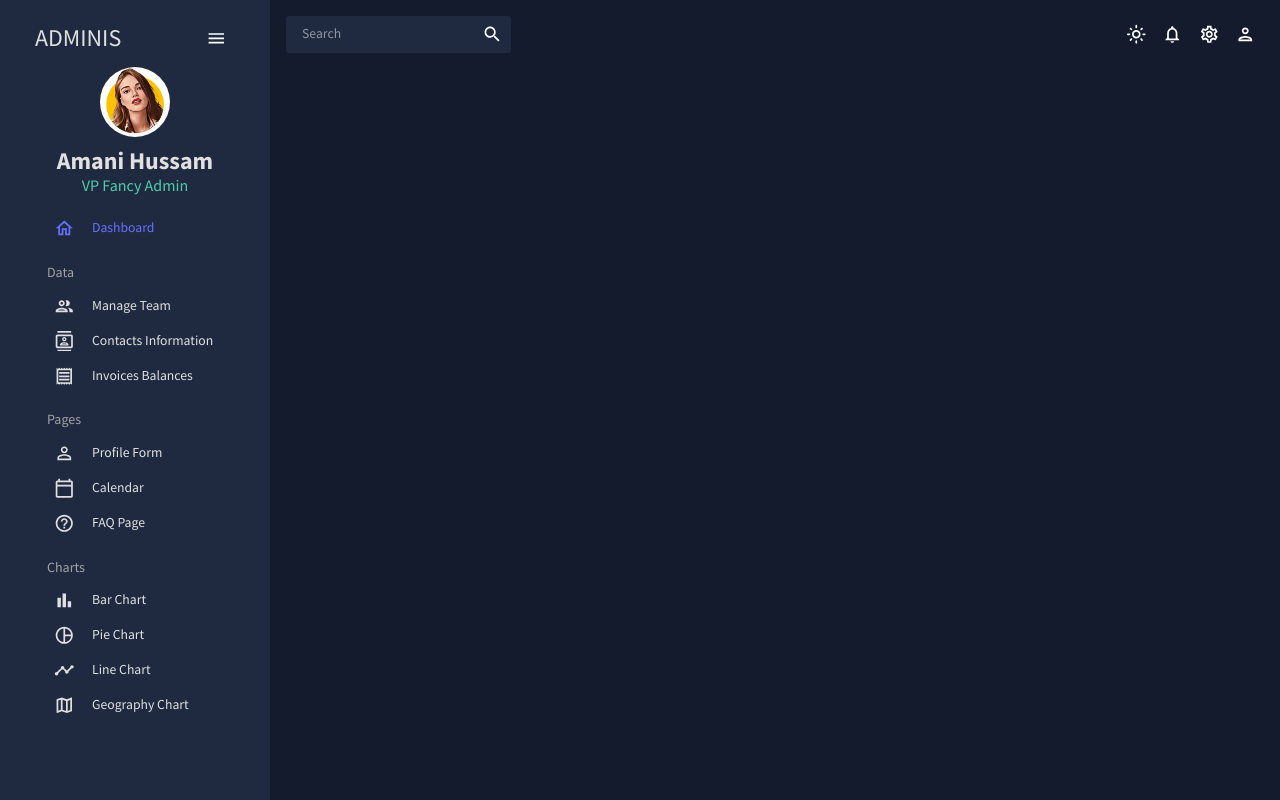
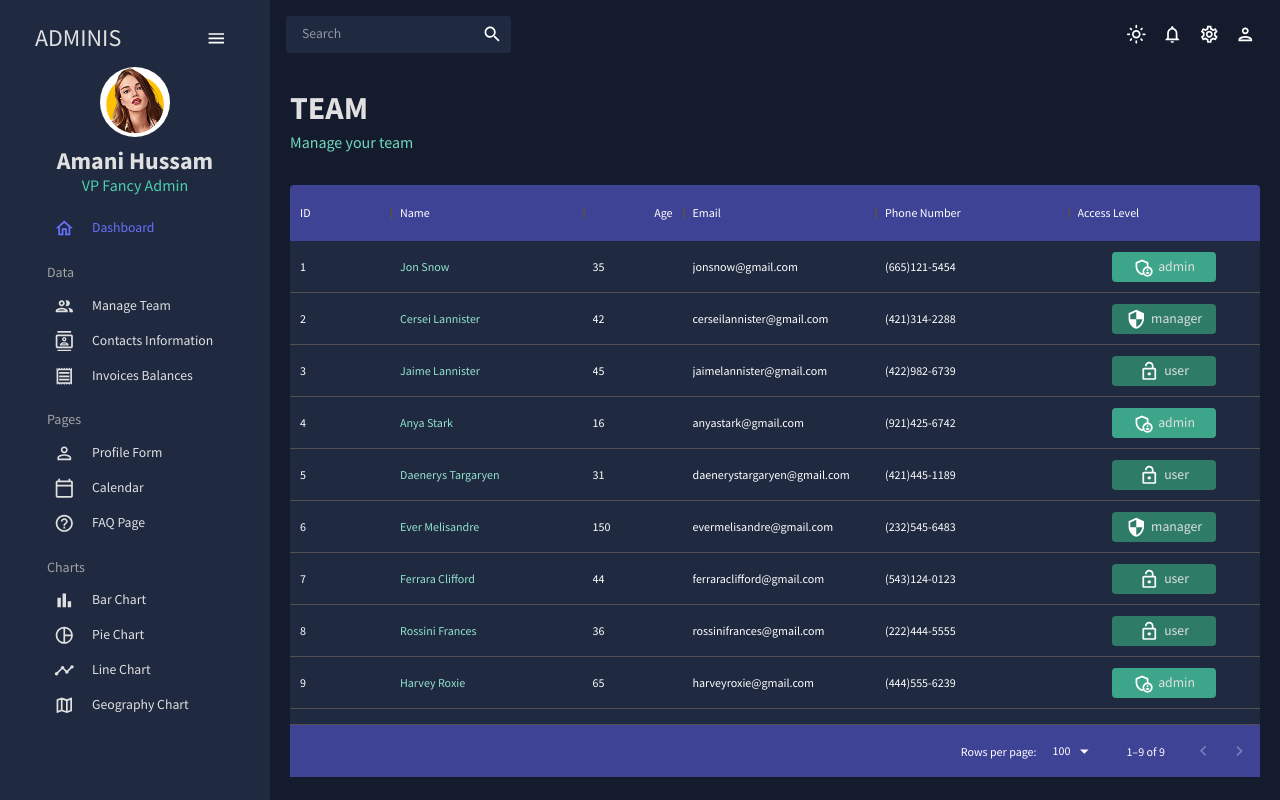
Before and after one commit to HussamAnawr/muiPLab, a React (Create React App) app: page /team in a window 1280 px wide. Built offline with nearby package versions, Linux system fonts and the light colour scheme.

Commit message:
Finishing Team Page

```diff
--- a/src/App.js
+++ b/src/App.js
@@ -4,9 +4,8 @@ import { Routes, Route } from 'react-router-dom'
 import Topbar from './scenes/global/Topbar'
 import Sidebar from './scenes/global/Sidebar'
 import Dashboard from './scenes/dashboard'
-import { ProSidebarProvider } from 'react-pro-sidebar'
 
-// import Team from "./scenes/team";
+import Team from "./scenes/team";
 // import Invoices from "./scenes/invoices";
 // import Contacts from "./scenes/contacts";
 // import Bar from "./scenes/bar";
@@ -29,7 +28,7 @@ function App() {
             <Topbar />
             <Routes>
               <Route path="/" element={<Dashboard />} />
-              {/* <Route path="/tem" element={<Team />} /> */}
+              <Route path="/team" element={<Team />} />
               {/* <Route path="/invoices" element={<Invoices />} /> */}
               {/* <Route path="/contacts" element={<Contacts />} /> */}
               {/* <Route path="/bar" element={<Bar />} /> */}
--- a/src/data/mockData.js
+++ b/src/data/mockData.js
@@ -1,4 +1,4 @@
-import { tokens } from '../theme'
+import { token } from '../theme'
 
 export const mockDataTeam = [
   {
@@ -433,7 +433,7 @@ export const mockPieData = [
 export const mockLineData = [
   {
     id: 'japan',
-    color: tokens('dark').greenAccent[500],
+    color: token('dark').greenAccent[500],
     data: [
       {
         x: 'plane',
@@ -487,7 +487,7 @@ export const mockLineData = [
   },
   {
     id: 'france',
-    color: tokens('dark').blueAccent[300],
+    color: token('dark').blueAccent[300],
     data: [
       {
         x: 'plane',
@@ -541,7 +541,7 @@ export const mockLineData = [
   },
   {
     id: 'us',
-    color: tokens('dark').redAccent[200],
+    color: token('dark').redAccent[200],
     data: [
       {
         x: 'plane',
--- /dev/null
+++ b/src/scenes/team/index.jsx
@@ -0,0 +1,79 @@
+import { useTheme, Box, Typography } from "@mui/material";
+import { token } from "../../theme";
+import { DataGrid } from "@mui/x-data-grid";
+import Header from "../../components/Header";
+import { mockDataTeam } from "../../data/mockData";
+import AdminPanelSettingsIcon from "@mui/icons-material/AdminPanelSettingsOutlined";
+import SecurityOutlinedIcon from "@mui/icons-material/SecurityOutlined";
+import LockOpenOutlinedIcon from "@mui/icons-material/LockOpenOutlined";
+
+
+const Team = () => {
+  const theme = useTheme()
+  const colors = token(theme.palette.mode);
+  const columns = [
+    { field: "id", headerName: "ID" },
+    {
+      field: "name",
+      headerName: "Name",
+      flex: 1,
+      cellClassName: "name-column-cell",
+    },
+    { field: "age", headerName: "Age", type: "number", align: "left" },
+
+    { field: "email", headerName: "Email", flex: 1 },
+    { field: "phone", headerName: "Phone Number", flex: 1 },
+    { field: "access", headerName: "Access Level", flex: 1 , renderCell: ({row: {access}}) => {
+      return (
+        <Box
+        width="60%"
+        p="5px"
+        m="0 auto"
+        display="flex"
+        justifyContent="center"
+        backgroundColor={
+          access === "admin" ? colors.greenAccent[600] : colors.greenAccent[700]
+        }
+        borderRadius="4px"
+        >
+          {access === 'admin' && <AdminPanelSettingsIcon />}
+          {access === 'manager' && <SecurityOutlinedIcon />}
+          {access === 'user' && <LockOpenOutlinedIcon />}
+          <Typography color={colors.grey[100]} sx={{ml: "5px"}} >
+            {access}
+          </Typography>
+        </Box>
+      )
+    }},
+  ];
+  return (
+    <Box m="20px">
+      <Header title="TEAM" subtitle="Manage your team" />
+      <Box mt={4} height="74vh" sx={{
+        "& .MuiDataGrid-root": {
+          border: "none",
+        },
+        "& .MuiDataGrid-cell": {
+          borderBottom: "none",
+        },
+        "& .name-column-cell": {
+          color: colors.greenAccent[300]
+        },
+        "& .MuiDataGrid-columnHeaders": {
+          backgroundColor: colors.blueAccent[700],
+          borderBottom: "none"
+        },
+        "& .MuiDataGrid-footerContainer": {
+          backgroundColor: colors.blueAccent[700],
+          borderTopLeftRadius: "none"
+        },
+        "& .MuiDataGrid-virtualScroller": {
+          backgroundColor: colors.primary[400],
+        },
+      }}>
+        <DataGrid rows={mockDataTeam} columns={columns}/>
+      </Box>
+    </Box>
+  );
+};
+export default Team;
```
